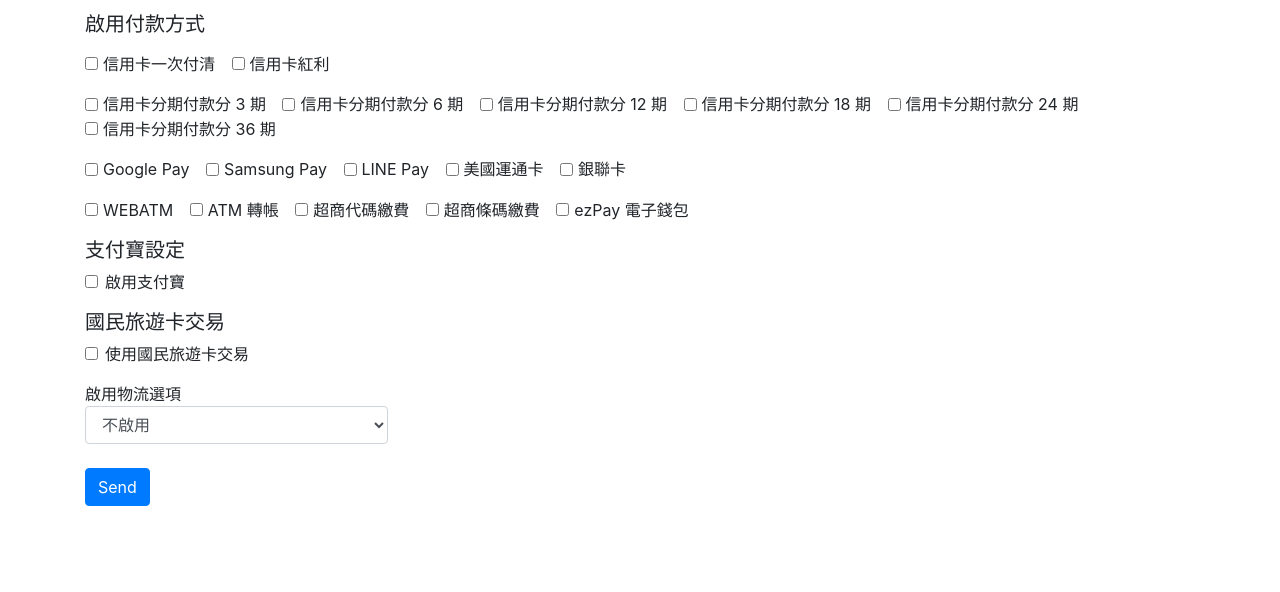
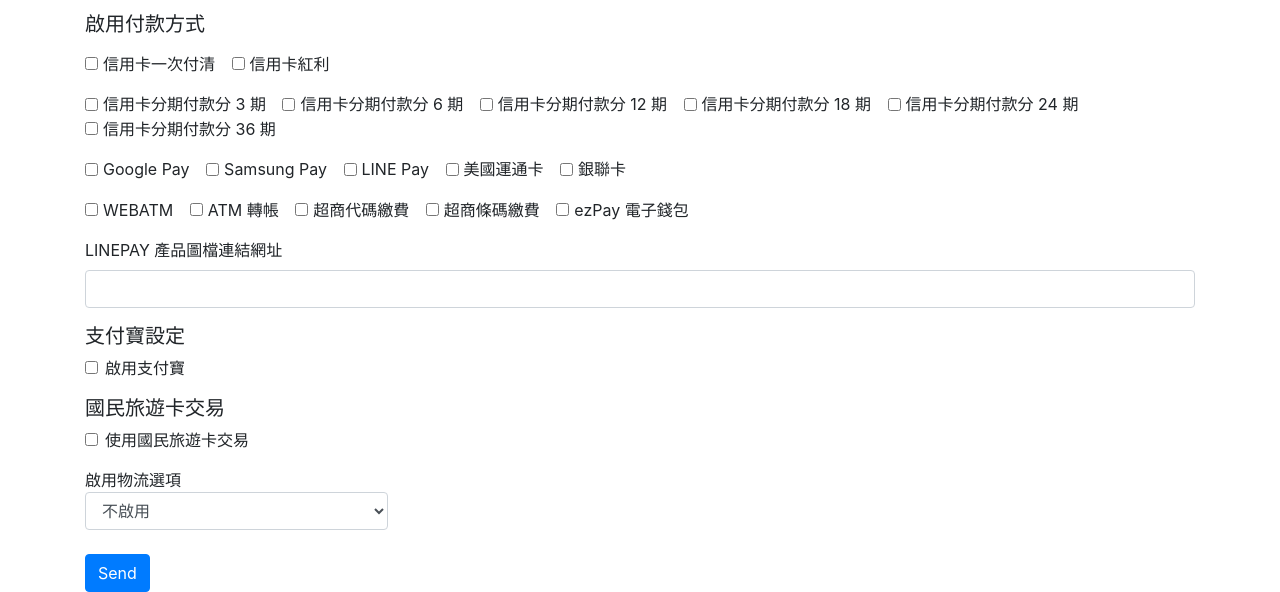
Before and after one commit to patty60723/newebpayTest, a PHP site: page / in a window 1280 px wide. Shown: the part 1362-1954 px from the top of the page. Before the commit the page ends 1868 px from the top, so only its background shows below. Run offline with PHP 8.4, Linux system fonts and the light colour scheme.

Commit message:
Linepay imageurl

```diff
--- a/index.php
+++ b/index.php
@@ -163,6 +163,10 @@
         </div>
       </div>
       <div class="form-group">
+        <label class="form-label" for="ImageUrl">LINEPAY 產品圖檔連結網址</label>
+        <input type="text" class="form-control" name="ImageUrl" id="ImageUrl" maxlength="50">
+      </div>
+      <div class="form-group">
         <h5>支付寶設定</h5>
         <div class="form-check">
           <input type="checkbox" class="form-check-input" name="Payments[]" id="Payments_ALIPAY" value="ALIPAY">
--- a/newebpayForm.php
+++ b/newebpayForm.php
@@ -123,6 +123,7 @@ if (isset($_POST['submit'])) {
         'LoginType' => (isset($LoginType) ? $LoginType : 0), //Required
         'OrderComment' => (isset($OrderComment) ? $OrderComment : null),
         'CVSCOM' => (isset($CVSCOM) ? $CVSCOM : 0),
+        'ImageUrl' => (isset($ImageUrl) ? $ImageUrl : null),
     ];
 
     $payments = isset($_POST['Payments']) ? $_POST['Payments'] : [];
```
